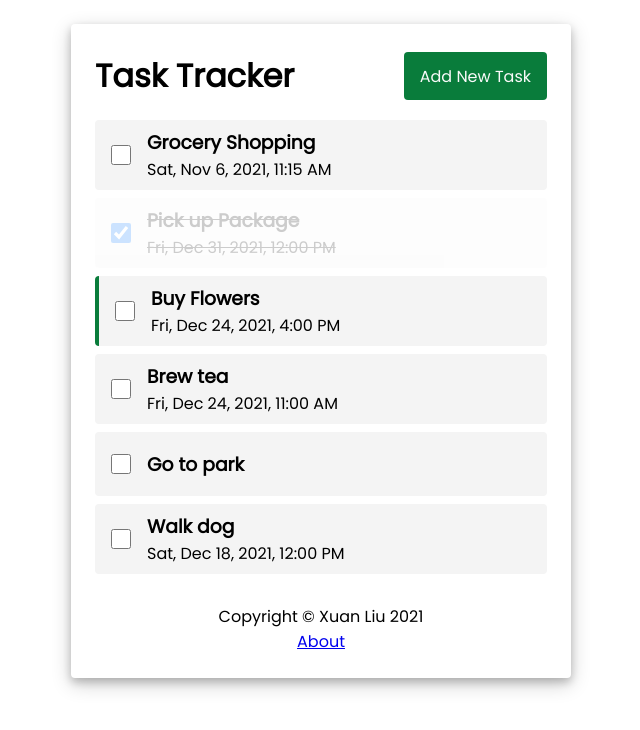
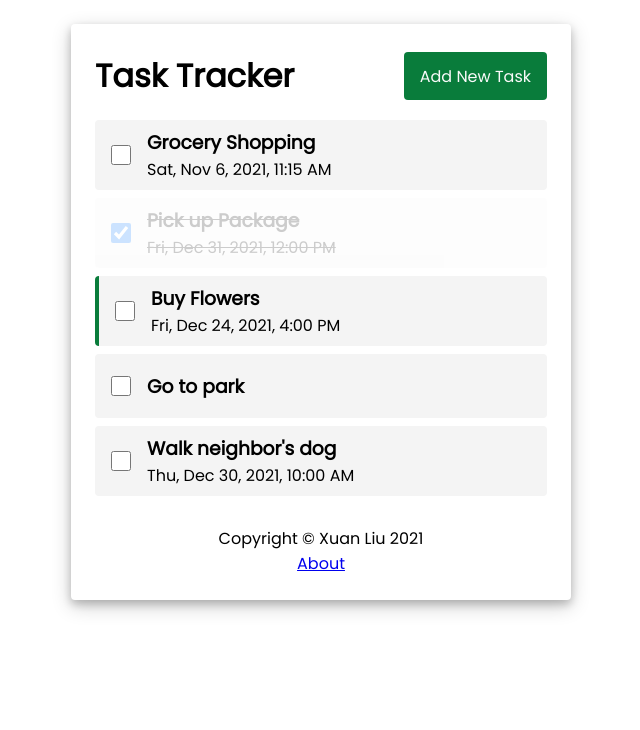
Before and after one commit to xuan6/react-task-tracker, a React (Create React App) app in the folder my-app/: page / in a window 1280 px wide. Shown: the top 730 px of the page, without its empty margins (319-959 px from the left). Built offline with nearby package versions, Linux system fonts and the light colour scheme; data requests are answered from the project's data file.

Commit message:
updating filr

```diff
--- a/my-app/db.json
+++ b/my-app/db.json
@@ -22,20 +22,14 @@
       "complete": false
     },
     {
-      "text": "Brew tea",
-      "day": "Fri, Dec 24, 2021, 11:00 AM",
-      "reminder": "",
-      "id": 11
-    },
-    {
       "text": "Go to park",
       "day": "",
       "reminder": "",
       "id": 12
     },
     {
-      "text": "Walk dog",
-      "day": "Sat, Dec 18, 2021, 12:00 PM",
+      "text": "Walk neighbor's dog",
+      "day": "Thu, Dec 30, 2021, 10:00 AM",
       "reminder": "",
       "id": 13
     }
--- a/my-app/src/App.js
+++ b/my-app/src/App.js
@@ -189,7 +189,7 @@ const App = () => {
     const data = await res.json()
 
     setTasks(
-      tasks.map((task)=>task.id === id ? {...data, day:dayFormatted(data.day)} : task)
+      tasks.map((task)=>task.id === id ? data : task)
     )
 
     setEditViewVisibility(false)
```
